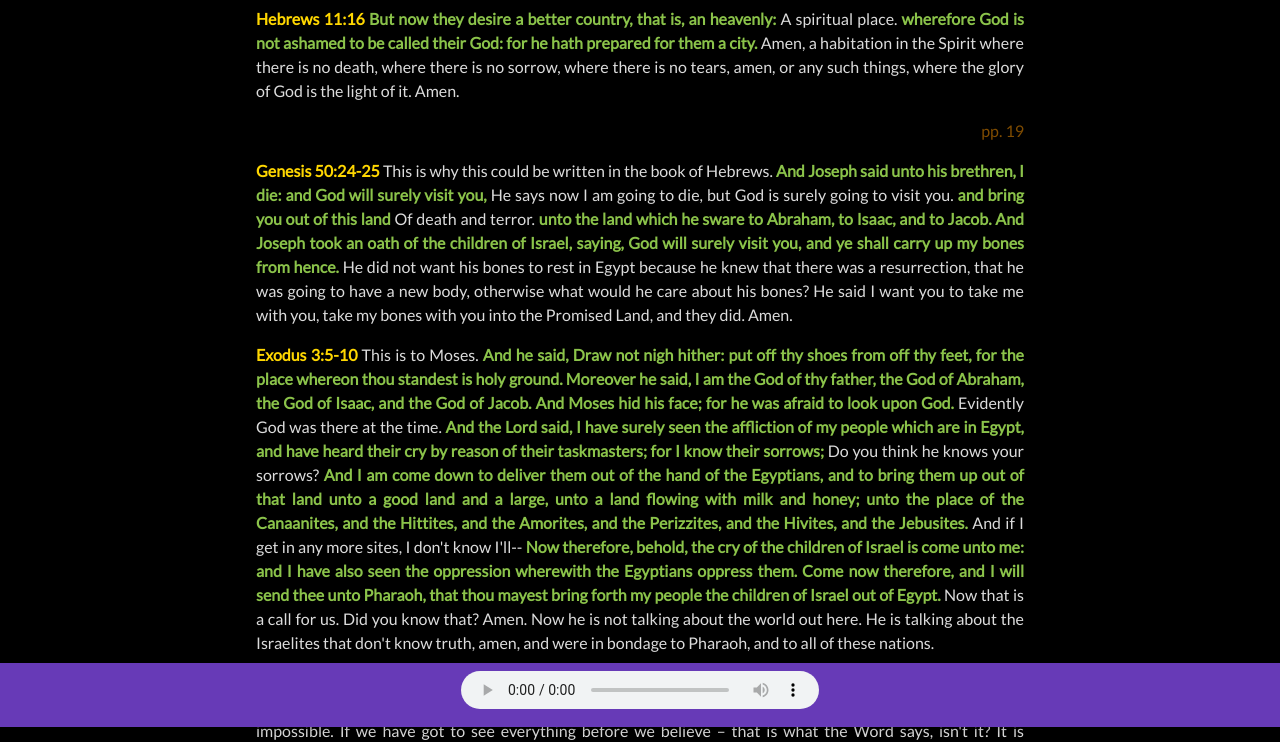
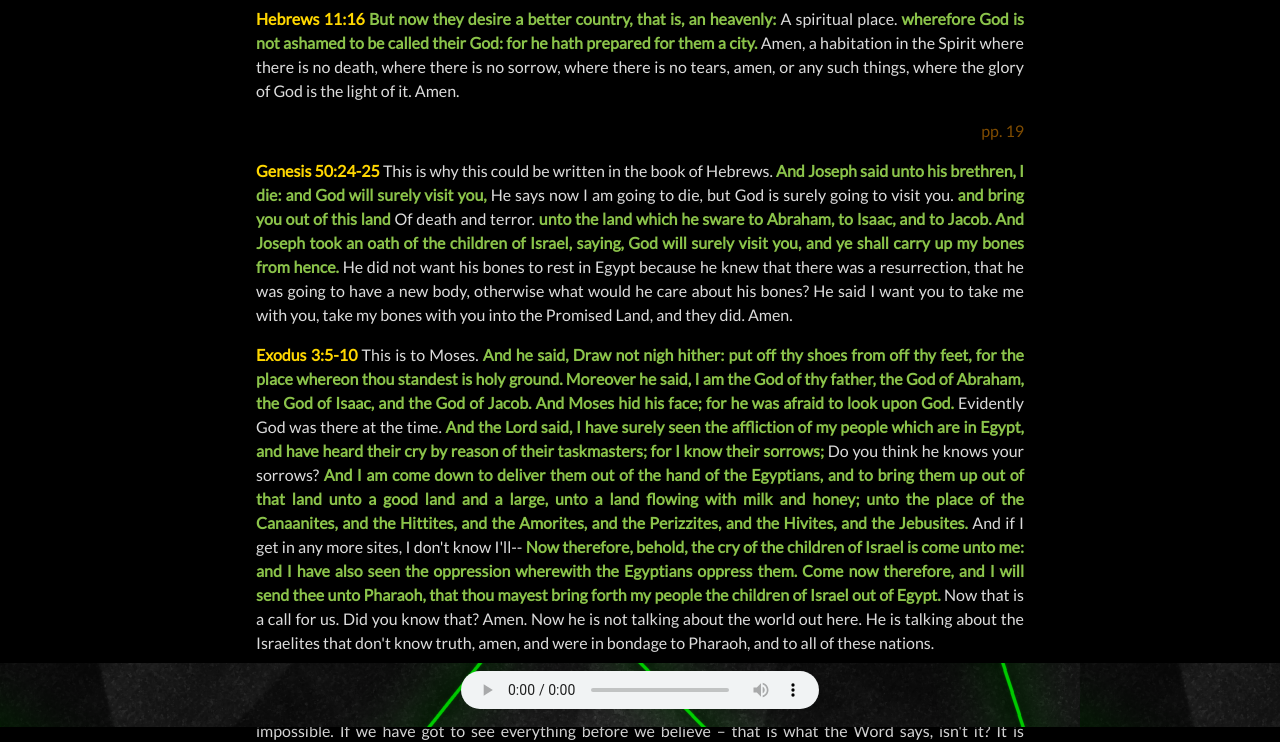
Before and after one commit to throwchris/ral, a plain HTML site: page ral4.html in a window 1280 px wide. Shown: the part 73-815 px from the top of the page. Drawn offline with nearby package versions, Linux system fonts and the light colour scheme.

Commit message:
Update ral4.html

```diff
--- a/ral4.html
+++ b/ral4.html
@@ -70,7 +70,7 @@ body,h1,h2,h3,h4,h5,h6 {font-family: "Lato", sans-serif}
 </div>
 
 <!-- Header
-<header class="w3-container w3-deep-purple w3-center" style="padding:128px 16px">
+<header class="w3-container w3-center" style="padding:125px 16px; background-image: url('barn.png');">
   <p class="w3-margin" style="color: #ffd700 ; font-size: 48px;">Resurrection and Life</p>
   <p class="w3-xlarge" style="color: #ffd700 ;">Rev. Rose M. Aluli</p>
    <button class="w3-button w3-black w3-padding-large w3-large w3-margin-top">Get Started</button>
@@ -223,10 +223,10 @@ body,h1,h2,h3,h4,h5,h6 {font-family: "Lato", sans-serif}
 
 </div>
 
-<div class="w3-bottom">
-  <div class="w3-bar w3-deep-purple w3-card w3-center w3-xlarge">
+<div class="w3-bottom" style="background-image: url('barn.png');" >
+  <div class="w3-bar w3-card w3-center w3-xlarge">
 
-    <audio class="w3-padding w3-xxlarge w3-deep-purple" controls>
+    <audio class="w3-padding w3-xxlarge" controls>
       <source src="ral4.mp3" type="audio/mpeg">
      </audio>
 
```
